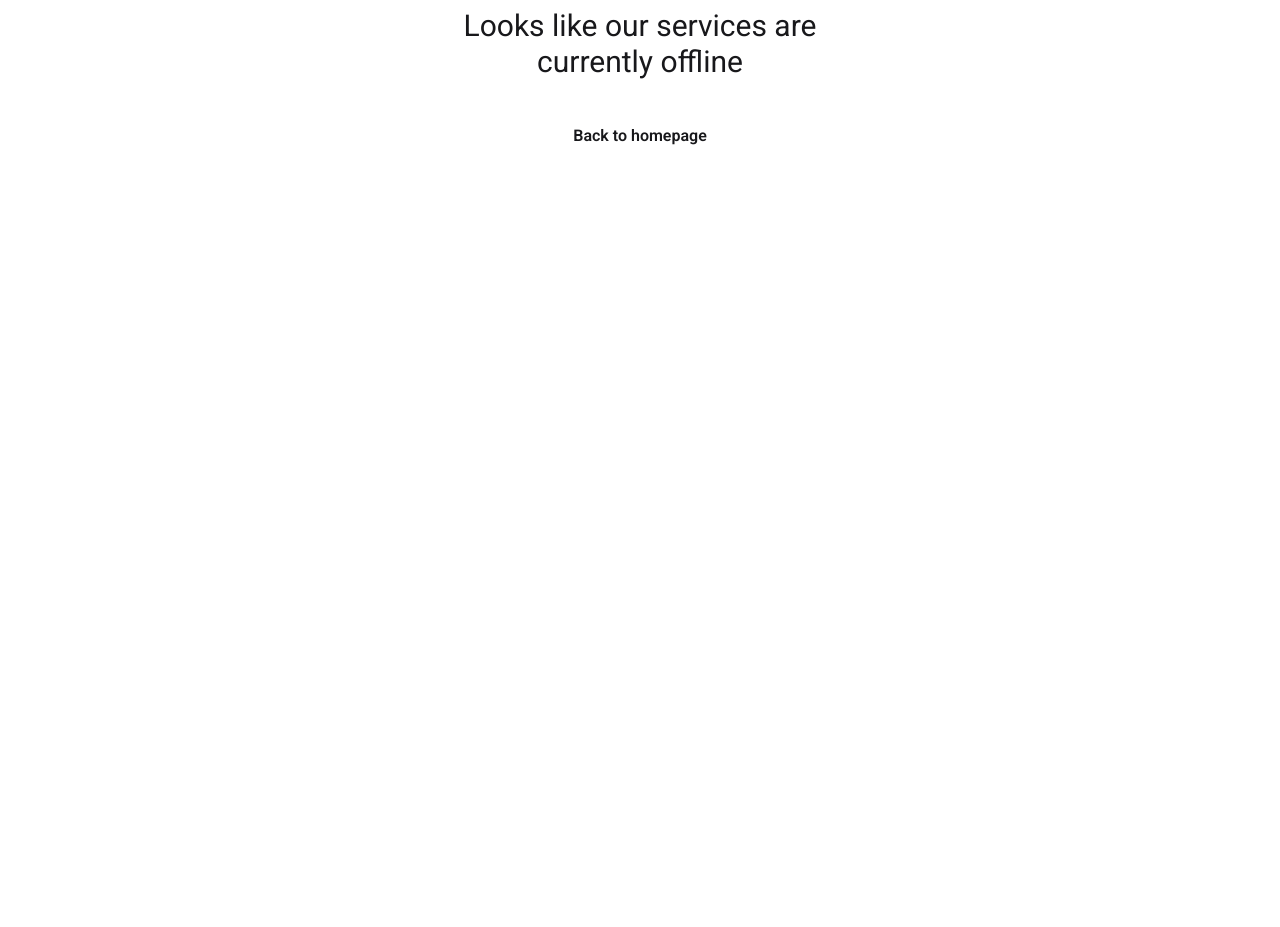
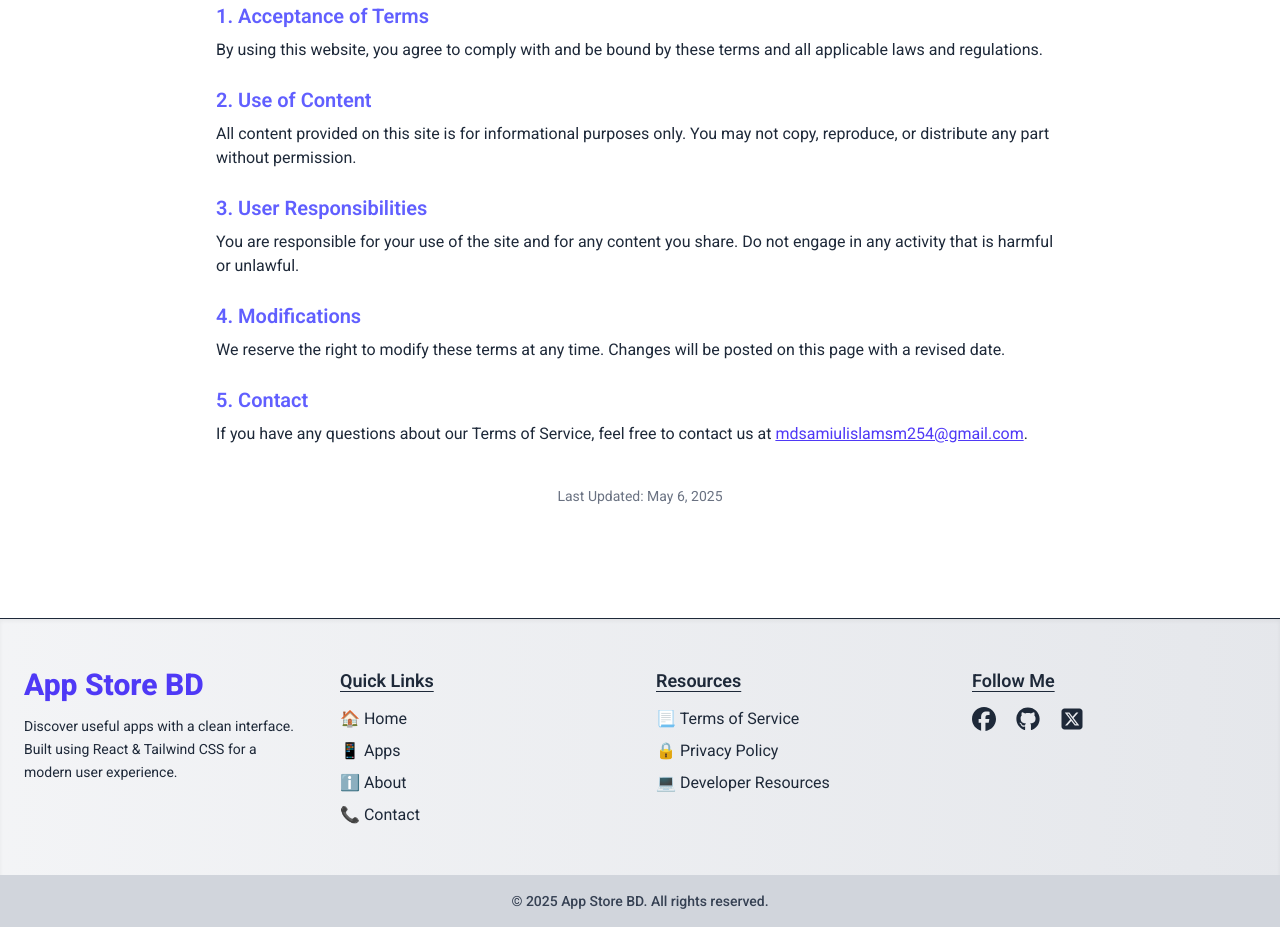
Before and after one commit to Samiul821/App-Store-Client, a React (Vite) app: page /terms in a window 1280 px wide. Shown: the part 280-1207 px from the top of the page. Before the commit the page ends 800 px from the top, so only its background shows below. Built offline with nearby package versions, Linux system fonts and the light colour scheme; no server answers.

Commit message:
PrivacyPolicy and TermsOfService component implement

```diff
--- a/src/components/Footer.jsx
+++ b/src/components/Footer.jsx
@@ -4,17 +4,19 @@ import { FaFacebook, FaGithub, FaSquareXTwitter } from "react-icons/fa6";
 const Footer = () => {
   return (
     <footer className="bg-gradient-to-r from-gray-100 to-gray-200 text-gray-800 mt-16 border-t shadow-inner">
-      <div className="max-w-7xl mx-auto px-6 py-12 grid md:grid-cols-3 gap-8 text-center md:text-left">
+      <div className="max-w-7xl mx-auto px-6 py-12 grid md:grid-cols-4 gap-8 text-center md:text-left">
+        {/* Brand Info */}
         <div>
           <h2 className="text-3xl font-extrabold text-indigo-600 mb-3">
             App Store BD
           </h2>
           <p className="text-sm leading-relaxed">
             Discover useful apps with a clean interface. Built using React &
-            Tailwind CSS for modern user experience.
+            Tailwind CSS for a modern user experience.
           </p>
         </div>
 
+        {/* Quick Links */}
         <div>
           <h3 className="text-lg font-semibold mb-3 underline underline-offset-4">
             Quick Links
@@ -55,6 +57,40 @@ const Footer = () => {
           </ul>
         </div>
 
+        {/* Resources */}
+        <div>
+          <h3 className="text-lg font-semibold mb-3 underline underline-offset-4">
+            Resources
+          </h3>
+          <ul className="space-y-2">
+            <li>
+              <Link
+                to="/terms"
+                className="hover:text-indigo-500 transition-colors duration-200"
+              >
+                📃 Terms of Service
+              </Link>
+            </li>
+            <li>
+              <Link
+                to="/privacy"
+                className="hover:text-indigo-500 transition-colors duration-200"
+              >
+                🔒 Privacy Policy
+              </Link>
+            </li>
+            <li>
+              <Link
+                to="/developer"
+                className="hover:text-indigo-500 transition-colors duration-200"
+              >
+                💻 Developer Resources
+              </Link>
+            </li>
+          </ul>
+        </div>
+
+        {/* Social Media */}
         <div>
           <h3 className="text-lg font-semibold mb-3 underline underline-offset-4">
             Follow Me
--- /dev/null
+++ b/src/components/PrivacyPolicy.jsx
@@ -0,0 +1,94 @@
+import React from "react";
+
+const PrivacyPolicy = () => {
+  return (
+    <div className="max-w-4xl mx-auto px-6 py-12 text-gray-800">
+      <h1 className="text-3xl md:text-4xl font-bold mb-6 text-indigo-600 text-center">
+        Privacy Policy
+      </h1>
+
+      <p className="mb-4 text-base leading-relaxed">
+        At App Store BD, your privacy is very important to us. This Privacy
+        Policy explains how we collect, use, and protect your personal
+        information.
+      </p>
+
+      <h2 className="text-xl font-semibold mt-6 mb-2 text-indigo-500">
+        1. Information We Collect
+      </h2>
+      <p className="mb-4">
+        We may collect basic information such as your name, email address, and
+        usage data when you interact with our website.
+      </p>
+
+      <h2 className="text-xl font-semibold mt-6 mb-2 text-indigo-500">
+        2. How We Use Your Information
+      </h2>
+      <p className="mb-4">
+        Your information is used to improve our services, provide support, and
+        personalize your experience. We do not sell or share your personal data
+        with third parties.
+      </p>
+
+      <h2 className="text-xl font-semibold mt-6 mb-2 text-indigo-500">
+        3. Cookies
+      </h2>
+      <p className="mb-4">
+        Our website uses cookies to enhance user experience. You can choose to
+        disable cookies through your browser settings.
+      </p>
+
+      <h2 className="text-xl font-semibold mt-6 mb-2 text-indigo-500">
+        4. Data Security
+      </h2>
+      <p className="mb-4">
+        We implement strong security measures to protect your data. However, no
+        method of transmission over the Internet is 100% secure.
+      </p>
+
+      <h2 className="text-xl font-semibold mt-6 mb-2 text-indigo-500">
+        5. Third-Party Links
+      </h2>
+      <p className="mb-4">
+        Our site may contain links to external websites. We are not responsible
+        for the privacy practices of those sites.
+      </p>
+
+      <h2 className="text-xl font-semibold mt-6 mb-2 text-indigo-500">
+        6. Your Consent
+      </h2>
+      <p className="mb-4">
+        By using our site, you consent to our Privacy Policy.
+      </p>
+
+      <h2 className="text-xl font-semibold mt-6 mb-2 text-indigo-500">
+        7. Changes to This Policy
+      </h2>
+      <p className="mb-4">
+        We may update this policy at any time. Changes will be posted on this
+        page with the updated date.
+      </p>
+
+      <h2 className="text-xl font-semibold mt-6 mb-2 text-indigo-500">
+        8. Contact Us
+      </h2>
+      <p className="mb-4">
+        If you have any questions regarding this Privacy Policy, please email us
+        at{" "}
+        <a
+          href="mailto:mdsamiulislamsm254@gmail.com"
+          className="text-indigo-600 underline"
+        >
+          mdsamiulislamsm254@gmail.com
+        </a>
+        .
+      </p>
+
+      <p className="text-sm text-gray-500 text-center mt-10">
+        Last Updated: May 6, 2025
+      </p>
+    </div>
+  );
+};
+
+export default PrivacyPolicy;
--- /dev/null
+++ b/src/components/TermsOfService .jsx
@@ -0,0 +1,70 @@
+import React from "react";
+
+const TermsOfService = () => {
+  return (
+    <div className="max-w-4xl mx-auto px-6 py-12 text-gray-800">
+      <h1 className="text-3xl md:text-4xl font-bold mb-6 text-indigo-600 text-center">
+        Terms of Service
+      </h1>
+
+      <p className="mb-4 text-base leading-relaxed">
+        Welcome to App Store BD! By accessing our website and using our
+        services, you agree to be bound by the following Terms of Service.
+        Please read them carefully.
+      </p>
+
+      <h2 className="text-xl font-semibold mt-6 mb-2 text-indigo-500">
+        1. Acceptance of Terms
+      </h2>
+      <p className="mb-4">
+        By using this website, you agree to comply with and be bound by these
+        terms and all applicable laws and regulations.
+      </p>
+
+      <h2 className="text-xl font-semibold mt-6 mb-2 text-indigo-500">
+        2. Use of Content
+      </h2>
+      <p className="mb-4">
+        All content provided on this site is for informational purposes only.
+        You may not copy, reproduce, or distribute any part without permission.
+      </p>
+
+      <h2 className="text-xl font-semibold mt-6 mb-2 text-indigo-500">
+        3. User Responsibilities
+      </h2>
+      <p className="mb-4">
+        You are responsible for your use of the site and for any content you
+        share. Do not engage in any activity that is harmful or unlawful.
+      </p>
+
+      <h2 className="text-xl font-semibold mt-6 mb-2 text-indigo-500">
+        4. Modifications
+      </h2>
+      <p className="mb-4">
+        We reserve the right to modify these terms at any time. Changes will be
+        posted on this page with a revised date.
+      </p>
+
+      <h2 className="text-xl font-semibold mt-6 mb-2 text-indigo-500">
+        5. Contact
+      </h2>
+      <p className="mb-4">
+        If you have any questions about our Terms of Service, feel free to
+        contact us at{" "}
+        <a
+          href="mailto:mdsamiulislamsm254@gmail.com"
+          className="text-indigo-600 underline"
+        >
+          mdsamiulislamsm254@gmail.com
+        </a>
+        .
+      </p>
+
+      <p className="text-sm text-gray-500 text-center mt-10">
+        Last Updated: May 6, 2025
+      </p>
+    </div>
+  );
+};
+
+export default TermsOfService;
```
Also changed, not shown: src/routes/router.jsx (+10 -0 lines).
